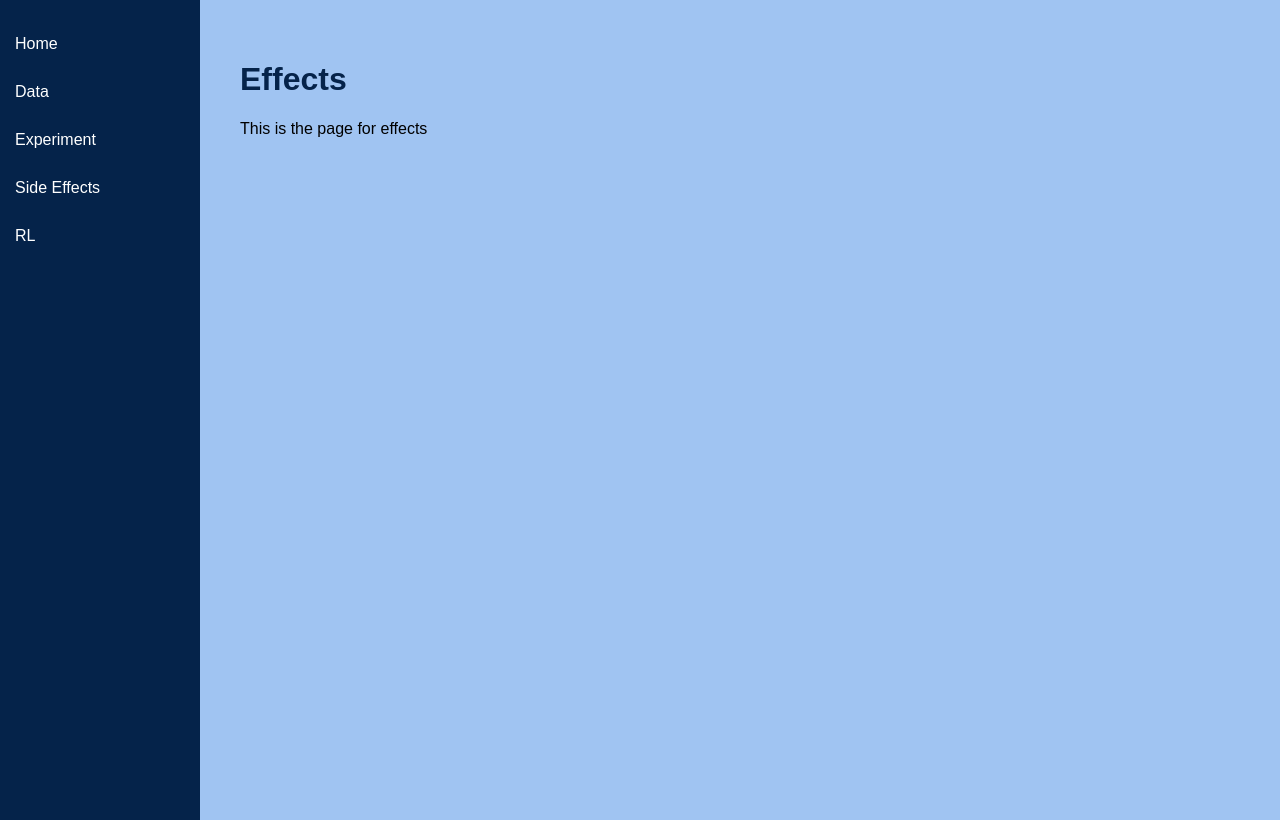
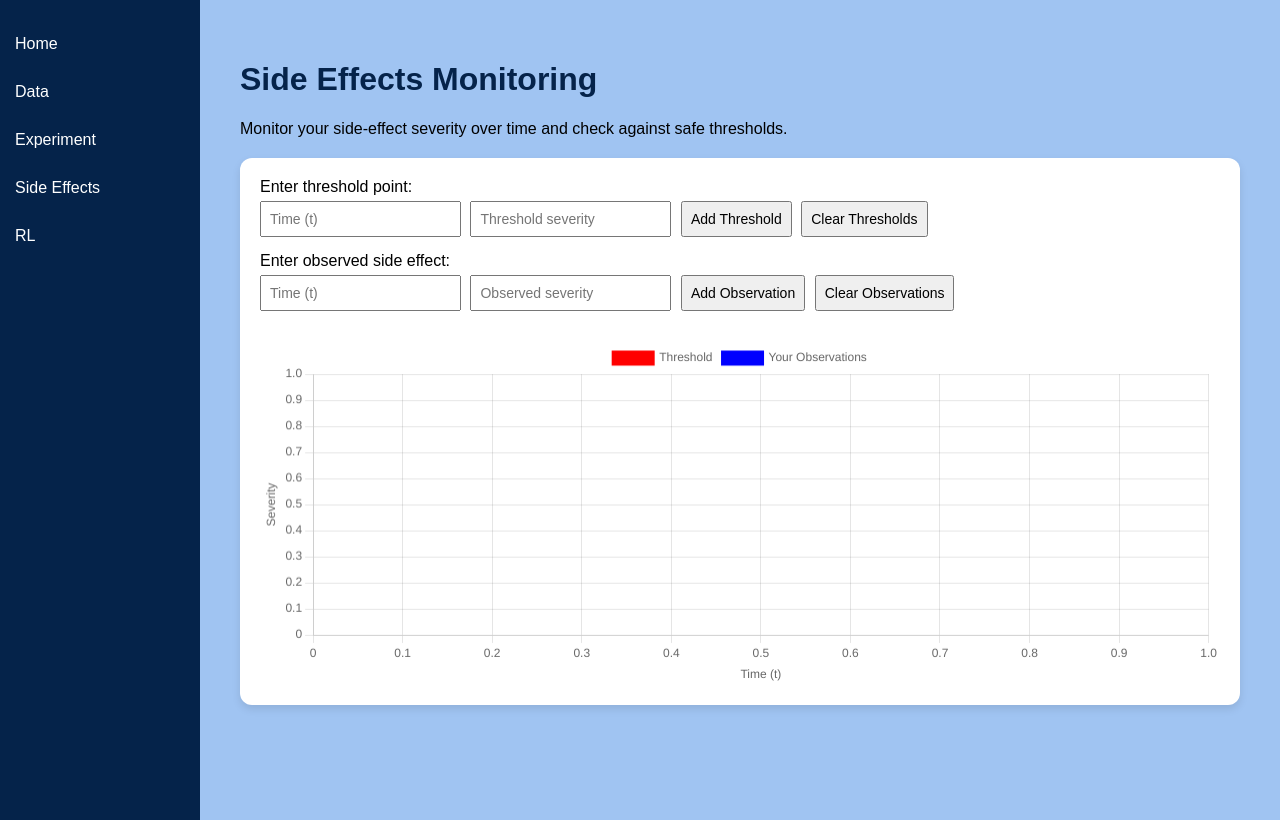
Before and after one commit to pianapolataa/hophacks, a Flask app: page /effects in a window 1280 px wide. Run offline with Flask 3, Linux system fonts and the light colour scheme.

Commit message:
add side effects dashboard

```diff
--- a/templates/effects.html
+++ b/templates/effects.html
@@ -2,18 +2,18 @@
 <html lang="en">
 <head>
     <meta charset="UTF-8">
-    <title>Flask Sidebar Layout</title>
+    <title>Side Effects Dashboard</title>
+    <script src="https://cdn.jsdelivr.net/npm/chart.js"></script>
     <style>
         body {
             margin: 0;
             font-family: Arial, sans-serif;
-            background-color: #a0c4f2; /* light blue */
+            background-color: #a0c4f2;
             display: flex;
         }
 
-        /* Sidebar */
         .sidebar {
-            background-color: #05234a; /* dark blue */
+            background-color: #05234a;
             width: 200px;
             height: 100vh;
             display: flex;
@@ -32,23 +32,33 @@
             transition: background 0.3s;
         }
 
-        .sidebar button:hover {
-            background-color: #0a3d80;
-        }
+        .sidebar button:hover { background-color: #0a3d80; }
 
-        /* Main content */
         .main-content {
             flex: 1;
             padding: 40px;
         }
 
-        h1 {
-            color: #05234a;
+        h1 { color: #05234a; }
+
+        .dashboard {
+            margin-top: 20px;
+            background-color: white;
+            padding: 20px;
+            border-radius: 12px;
+            box-shadow: 0 4px 8px rgba(0,0,0,0.1);
         }
+
+        .dashboard input, .dashboard button {
+            margin: 5px 5px 15px 0;
+            padding: 8px;
+            font-size: 14px;
+        }
+
+        .warning { color: red; font-weight: bold; }
     </style>
 </head>
 <body>
-    <!-- Sidebar -->
     <div class="sidebar">
         <button onclick="location.href='/'">Home</button>
         <button onclick="location.href='/data'">Data</button>
@@ -57,10 +67,137 @@
         <button onclick="location.href='/rl'">RL</button>
     </div>
 
-    <!-- Main content -->
     <div class="main-content">
-        <h1>Effects</h1>
-        <p>This is the page for effects</p>
+        <h1>Side Effects Monitoring</h1>
+        <p>Monitor your side-effect severity over time and check against safe thresholds.</p>
+
+        <div class="dashboard">
+            <label>Enter threshold point:</label><br>
+            <input type="number" id="thresholdTime" placeholder="Time (t)">
+            <input type="number" id="thresholdSeverity" placeholder="Threshold severity">
+            <button onclick="addThresholdPoint()">Add Threshold</button>
+            <button onclick="clearThresholds()">Clear Thresholds</button><br>
+
+            <label>Enter observed side effect:</label><br>
+            <input type="number" id="timeInput" placeholder="Time (t)">
+            <input type="number" id="severityInput" placeholder="Observed severity">
+            <button onclick="addObservation()">Add Observation</button>
+            <button onclick="clearObservations()">Clear Observations</button><br>
+
+            <p id="warningMessage" class="warning"></p>
+
+            <canvas id="sideEffectChart" width="700" height="250"></canvas>
+        </div>
     </div>
+
+    <script>
+        // Load saved threshold points and observations
+        let thresholdPoints = JSON.parse(localStorage.getItem('thresholdPoints') || '[]');
+        let observations = JSON.parse(localStorage.getItem('observations') || '[]');
+
+        const ctx = document.getElementById('sideEffectChart').getContext('2d');
+        let chart = new Chart(ctx, {
+            type: 'line',
+            data: {
+                datasets: [
+                    {
+                        label: 'Threshold',
+                        data: thresholdPoints.map(p => ({x: p.t, y: p.s})),
+                        borderColor: 'red',
+                        backgroundColor: 'red',
+                        showLine: true,
+                        fill: false,
+                        tension: 0.2,
+                        pointRadius: 5
+                    },
+                    {
+                        label: 'Your Observations',
+                        data: observations.map(o => ({x: o.t, y: o.s})),
+                        borderColor: 'blue',
+                        backgroundColor: 'blue',
+                        showLine: true, // <-- connect user points
+                        fill: false,
+                        tension: 0.2,
+                        pointRadius: 5
+                    }
+                ]
+            },
+            options: {
+                scales: {
+                    x: { type: 'linear', title: { display: true, text: 'Time (t)' } },
+                    y: { title: { display: true, text: 'Severity' } }
+                }
+            }
+        });
+
+        function addThresholdPoint() {
+            const t = parseFloat(document.getElementById('thresholdTime').value);
+            const s = parseFloat(document.getElementById('thresholdSeverity').value);
+            if (isNaN(t) || isNaN(s)) return alert('Enter valid threshold numbers.');
+
+            thresholdPoints.push({t, s});
+            thresholdPoints.sort((a,b) => a.t - b.t);
+            localStorage.setItem('thresholdPoints', JSON.stringify(thresholdPoints));
+
+            chart.data.datasets[0].data = thresholdPoints.map(p => ({x: p.t, y: p.s}));
+            chart.update();
+
+            document.getElementById('thresholdTime').value = '';
+            document.getElementById('thresholdSeverity').value = '';
+        }
+
+        function addObservation() {
+            const t = parseFloat(document.getElementById('timeInput').value);
+            const s = parseFloat(document.getElementById('severityInput').value);
+            if (isNaN(t) || isNaN(s)) return alert('Enter valid observation numbers.');
+
+            observations.push({t, s});
+            observations.sort((a,b) => a.t - b.t);
+            localStorage.setItem('observations', JSON.stringify(observations));
+
+            chart.data.datasets[1].data = observations.map(o => ({x: o.t, y: o.s}));
+            chart.update();
+
+            // Linear interpolation for threshold at t
+            let thresholdAtT = null;
+            if (thresholdPoints.length === 0) thresholdAtT = Infinity;
+            else if (t <= thresholdPoints[0].t) thresholdAtT = thresholdPoints[0].s;
+            else if (t >= thresholdPoints[thresholdPoints.length-1].t) thresholdAtT = thresholdPoints[thresholdPoints.length-1].s;
+            else {
+                for (let i=0; i<thresholdPoints.length-1; i++) {
+                    const p1 = thresholdPoints[i];
+                    const p2 = thresholdPoints[i+1];
+                    if (t >= p1.t && t <= p2.t) {
+                        const ratio = (t - p1.t)/(p2.t - p1.t);
+                        thresholdAtT = p1.s + ratio*(p2.s - p1.s);
+                        break;
+                    }
+                }
+            }
+
+            document.getElementById('warningMessage').textContent =
+                s > thresholdAtT ? '⚠️ Severity exceeds threshold! Go to hospital.' : '✅ Severity within acceptable range.';
+
+            document.getElementById('timeInput').value = '';
+            document.getElementById('severityInput').value = '';
+        }
+
+        function clearThresholds() {
+            if (!confirm('Clear all threshold points?')) return;
+            thresholdPoints = [];
+            localStorage.removeItem('thresholdPoints');
+            chart.data.datasets[0].data = [];
+            chart.update();
+        }
+
+        function clearObservations() {
+            if (!confirm('Clear all observations?')) return;
+            observations = [];
+            localStorage.removeItem('observations');
+            chart.data.datasets[1].data = [];
+            chart.update();
+            document.getElementById('warningMessage').textContent = '';
+        }
+    </script>
 </body>
 </html>
```
